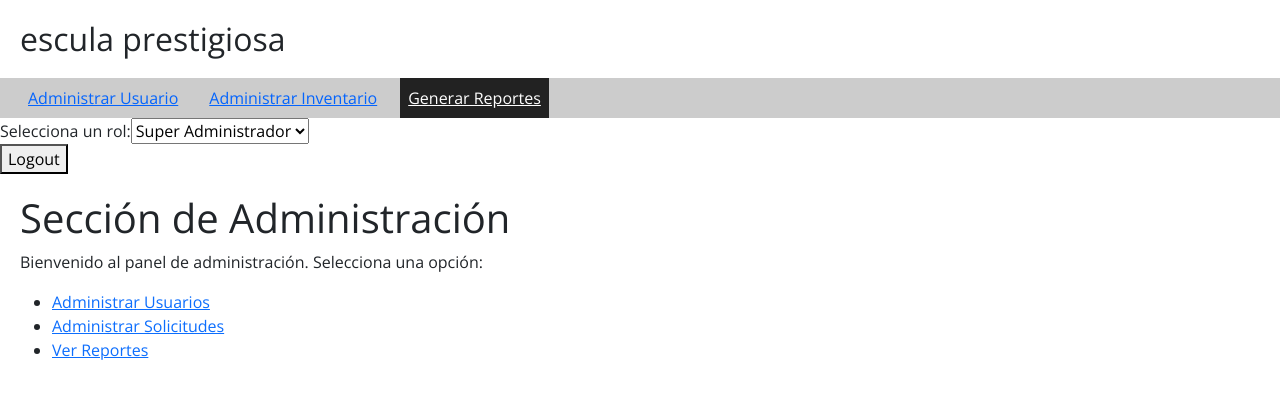
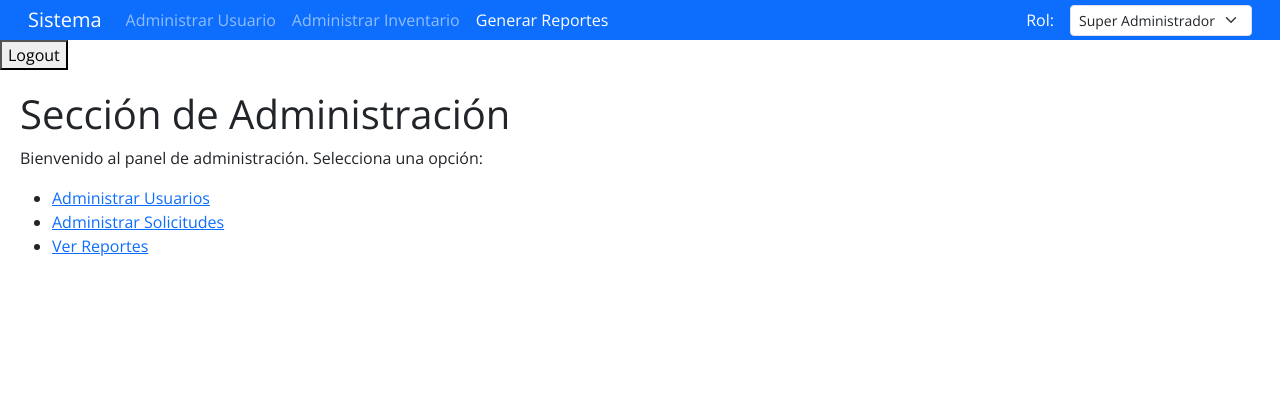
Before and after one commit to Michi-Brandon/WWW, a React app in the folder frontend/: page /admin/generar-reportes in a window 1280 px wide. Shown: the top 398 px of the page. Built offline with nearby package versions, Linux system fonts and the light colour scheme; sample sign-in values are in the browser's storage.

Commit message:
Navbar2.0 y reportes a medias

```diff
--- a/frontend/src/components/layout.jsx
+++ b/frontend/src/components/layout.jsx
@@ -8,7 +8,6 @@ import UserPage from '../pages/user_page';
 const Layout = ({ onLogout }) => {
   return (
     <div className='layout'>
-      <h1 className='layout__title'>Escuela Prestigiosa</h1>
       <NavBar />
       <div className='layout__page'>
         <button onClick={onLogout}>Logout</button> {/* Botón de logout */}
--- a/frontend/src/components/layout_admin.jsx
+++ b/frontend/src/components/layout_admin.jsx
@@ -11,7 +11,6 @@ import inventoryData from '../data/inventory_data'
 const Layout_admin = ({ onLogout }) => {
   return (
     <div className='layout'>
-      <h1 className='layout__title'>escula prestigiosa</h1>
       <NavBar />
       <button onClick={onLogout}>Logout</button> {/* Botón de logout */}
       <div className='layout__page'>
--- a/frontend/src/components/nav_bar_admin.jsx
+++ b/frontend/src/components/nav_bar_admin.jsx
@@ -2,15 +2,15 @@ import React, { useState } from 'react';
 import { NavLink } from 'react-router-dom';
 
 const NavBar = () => {
-  const [role, setRole] = useState('superAdministrador'); // Estado inicial con el rol por defecto
+  const [role, setRole] = useState('superAdministrador');
+  const [isMenuOpen, setIsMenuOpen] = useState(false);
 
   const navLinkClass = ({ isActive }) => {
-    const classes = ['nav-bar__link'];
-    if (isActive) classes.push('nav-bar__link--active');
+    const classes = ['nav-link'];
+    if (isActive) classes.push('active');
     return classes.join(' ');
   };
 
-  // Opciones de navegación por rol
   const menuOptions = {
     superAdministrador: [
       { label: 'Administrar Usuario', path: 'administrar-usuario' },
@@ -26,29 +26,98 @@ const NavBar = () => {
       { label: 'Administrar Inventario', path: 'administrar-inventario' },
       { label: 'Administrar Solicitudes', path: 'administrar-solicitudes' },
       { label: 'Administrar Préstamos', path: 'administrar-prestamos' },
-      { label: 'Generar Reporte', path: 'generar-reporte' },
+      { label: 'Generar Reporte', path: 'generar-reportes' },
     ],
   };
 
   return (
     <div>
-      <nav className='nav-bar'>
+      {/* Navbar responsiva */}
+      <nav className="navbar navbar-expand-lg navbar-dark bg-primary">
+        <div className="container-fluid">
+          <button
+            className="navbar-toggler d-lg-none"
+            type="button"
+            onClick={() => setIsMenuOpen(!isMenuOpen)}
+            aria-controls="offcanvasMenu"
+            aria-expanded={isMenuOpen}
+            aria-label="Toggle navigation"
+          >
+            <span className="navbar-toggler-icon"></span>
+          </button>
+
+          <span className="navbar-brand">Sistema</span>
+
+          <div className="collapse navbar-collapse d-none d-lg-flex">
+            <ul className="navbar-nav me-auto">
               {menuOptions[role]?.map((option, index) => (
-          <NavLink key={index} className={navLinkClass} to={option.path}>
+                <li key={index} className="nav-item">
+                  <NavLink className={navLinkClass} to={option.path}>
                     {option.label}
                   </NavLink>
+                </li>
               ))}
+            </ul>
+            <div className="d-flex align-items-center ms-auto">
+              <label htmlFor="role" className="text-white me-2">
+                Rol:
+              </label>
+              <select
+                id="role"
+                value={role}
+                onChange={(e) => setRole(e.target.value)}
+                className="form-select form-select-sm"
+              >
+                <option value="superAdministrador">Super Administrador</option>
+                <option value="Coordinador">Coordinador</option>
+                <option value="Penolero">Penolero</option>
+              </select>
+            </div>
+          </div>
+        </div>
       </nav>
 
-      {/* Selector para cambiar de rol */}
-      <div className='role-selector'>
-        <label htmlFor='role'>Selecciona un rol: </label>
-        <select id='role' value={role} onChange={(e) => setRole(e.target.value)}>
-          <option value='superAdministrador'>Super Administrador</option>
-          <option value='Coordinador'>Coordinador</option>
-          <option value='Penolero'>Penolero</option>
+      {/* Menú off-canvas */}
+      {isMenuOpen && (
+        <div className="offcanvas-menu">
+          <div className="offcanvas-header">
+            <button
+              className="btn-close btn-close-white"
+              onClick={() => setIsMenuOpen(false)}
+            ></button>
+          </div>
+          <div className="offcanvas-body">
+            <ul className="list-unstyled">
+              {menuOptions[role]?.map((option, index) => (
+                <li key={index} className="nav-item">
+                  <NavLink
+                    className={navLinkClass}
+                    to={option.path}
+                    onClick={() => setIsMenuOpen(false)}
+                  >
+                    {option.label}
+                  </NavLink>
+                </li>
+              ))}
+            </ul>
+            <div className="mt-3">
+              <label htmlFor="role-mobile" className="text-white">
+                Rol:
+              </label>
+              <select
+                id="role-mobile"
+                value={role}
+                onChange={(e) => setRole(e.target.value)}
+                className="form-select"
+              >
+                <option value="superAdministrador">Super Administrador</option>
+                <option value="Coordinador">Coordinador</option>
+                <option value="Penolero">Penolero</option>
               </select>
             </div>
+          </div>
+        </div>
+      )}
     </div>
   );
 };
--- a/frontend/src/stylesheets/nav-bar/nav-bar.scss
+++ b/frontend/src/stylesheets/nav-bar/nav-bar.scss
@@ -1,5 +1,88 @@
-.nav-bar {
+body {
+  margin: 0;
+  padding: 0;
+  overflow-x: hidden;
+  box-sizing: border-box;
+}
+
+.navbar {
+  width: 100%;
+  overflow-x: hidden;
+  padding: 0 1rem;
+}
+
+.offcanvas-menu {
+  position: fixed;
+  top: 0;
+  left: 0;
+  width: 100%;
+  height: 100%;
+  background-color: #212529;
+  color: #fff;
+  z-index: 1050;
+  overflow-y: auto;
+  padding: 1rem;
+  box-sizing: border-box;
+}
+
+.offcanvas-header {
   display: flex;
-  background-color: #ccc;
-  padding-left: 20px;
+  justify-content: flex-end;
 }
+
+.offcanvas-body {
+  margin-top: 1rem;
+  padding: 0;
+}
+
+.offcanvas-body ul {
+  padding: 0;
+  margin: 0;
+  list-style: none;
+}
+
+.offcanvas-body .nav-item {
+  margin-bottom: 1rem;
+}
+
+.offcanvas-body .nav-link {
+  color: #fff;
+  text-decoration: none;
+  font-weight: bold;
+  display: block;
+}
+
+.offcanvas-body .nav-link:hover,
+.offcanvas-body .nav-link.active {
+  text-decoration: underline;
+}
+
+.offcanvas-body select {
+  width: 100%;
+  padding: 0.5rem;
+  margin-top: 1rem;
+  border-radius: 4px;
+  background-color: #333;
+  color: #fff;
+  border: none;
+  font-size: 1rem;
+}
+
+.navbar .form-select-sm {
+  min-width: 150px;
+  margin-left: 0.5rem;
+}
+
+@media (max-width: 330px) {
+  .offcanvas-menu {
+    padding: 0.5rem;
+  }
+
+  .offcanvas-body .nav-link {
+    font-size: 0.9rem;
+  }
+
+  .offcanvas-body select {
+    font-size: 0.9rem;
+  }
+}
```
Also changed, not shown: frontend/src/pages/reportes_page.jsx (+115 -3 lines). Lines whose indentation alone changed are shown as unchanged.
